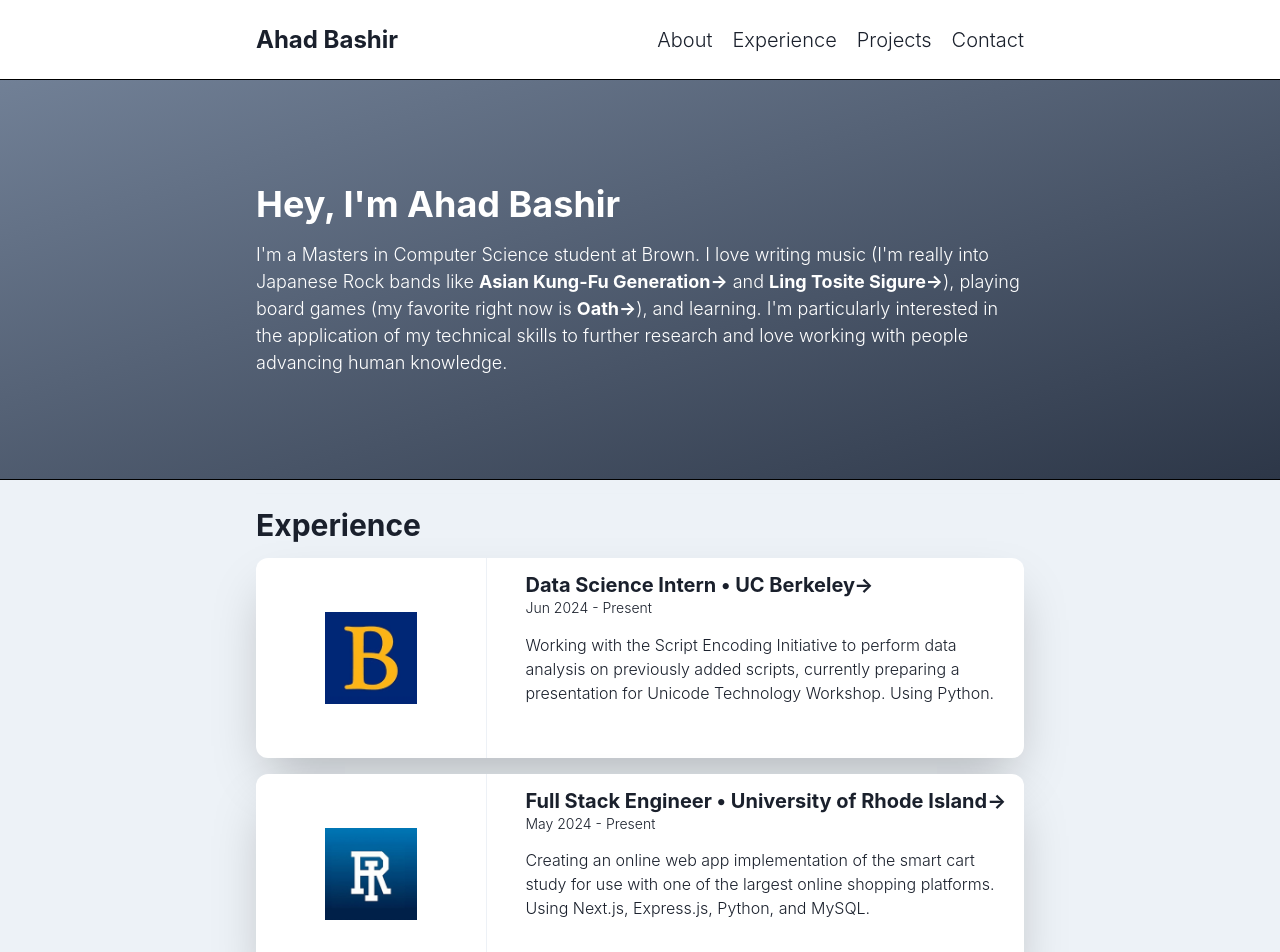
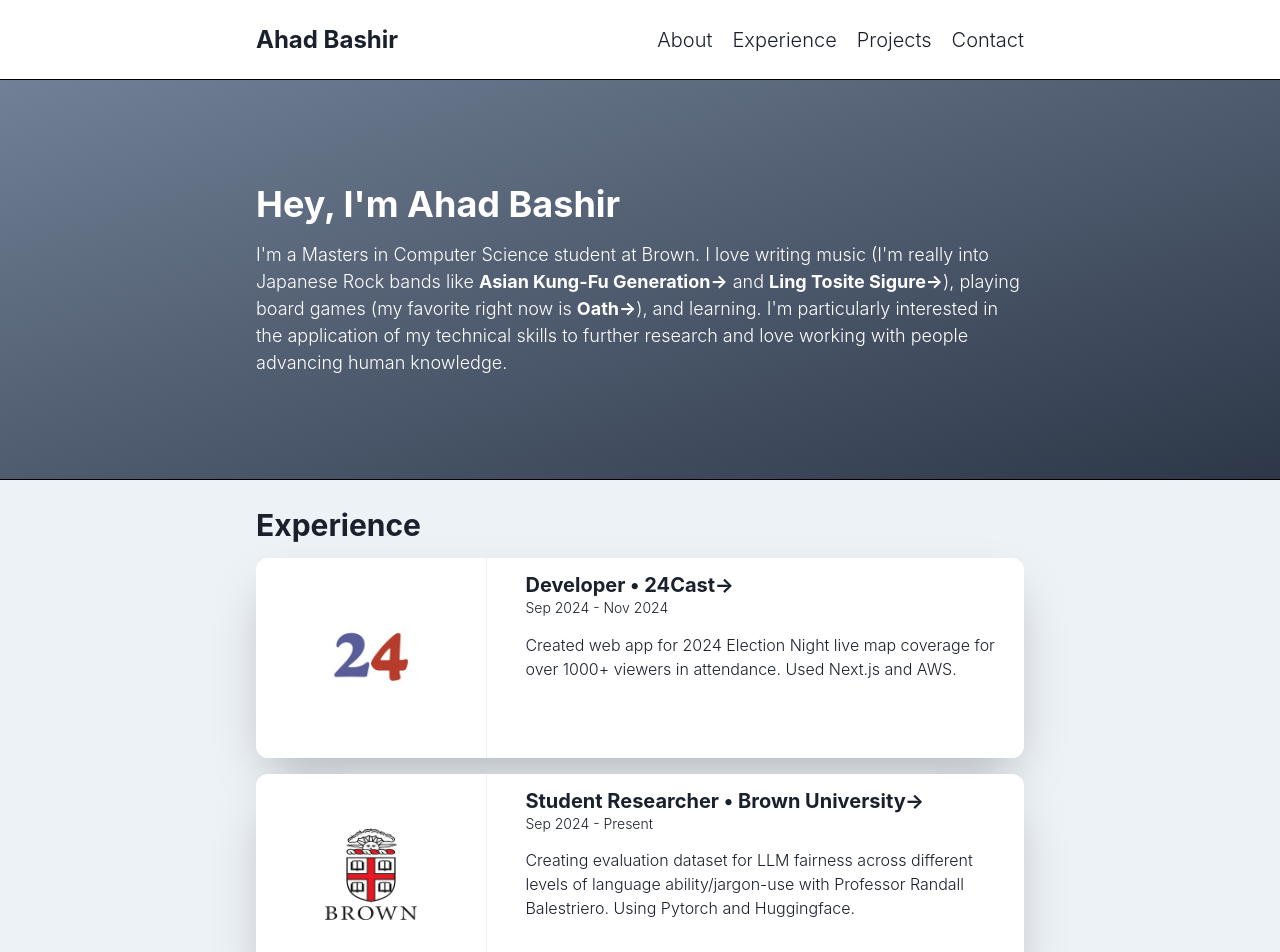
Before and after one commit to ABashir01/portfolio-2, a React (Create React App) app: page / in a window 1280 px wide. Shown: the top 952 px of the page. Built offline with nearby package versions, Linux system fonts and the light colour scheme.

Commit message:
Fixed scroll behavior + updated experiences

```diff
--- a/src/App.js
+++ b/src/App.js
@@ -32,6 +32,24 @@
 
   const experienceList = [
     {
+      "expTitle": "Developer",
+      "expLocation": "24Cast",
+      "expLocationUrl": "https://24cast.org/",
+      "expStartDate": "Sep 2024",
+      "expEndDate": "Nov 2024",
+      "expDescription": "Created web app for 2024 Election Night live map coverage for over 1000+ viewers in attendance. Used Next.js and AWS.",
+      "expImageFile": "experience-images/24castorg_logo.jpg"
+    },
+    {
+      "expTitle": "Student Researcher",
+      "expLocation": "Brown University",
+      "expLocationUrl": "https://vivo.brown.edu/display/rbalestr",
+      "expStartDate": "Sep 2024",
+      "expEndDate": "Present",
+      "expDescription": "Creating evaluation dataset for LLM fairness across different levels of language ability/jargon-use with Professor Randall Balestriero. Using Pytorch and Huggingface.",
+      "expImageFile": "experience-images/brown-logo-transformed.jpeg"
+    },
+    {
       "expTitle": "Data Science Intern",
       "expLocation": "UC Berkeley",
       "expLocationUrl": "https://scriptencodinginitiative.github.io/",
@@ -45,8 +63,8 @@
       "expLocation": "University of Rhode Island",
       "expLocationUrl": "https://web.uri.edu/bytelab/",
       "expStartDate": "May 2024",
-      "expEndDate": "Present",
-      "expDescription": "Creating an online web app implementation of the smart cart study for use with one of the largest online shopping platforms. Using Next.js, Express.js, Python, and MySQL.",
+      "expEndDate": "Aug 2024",
+      "expDescription": "Created an online web app implementation of the smart cart study for use with one of the largest online shopping platforms. Used Next.js, Express.js, Python, and MySQL.",
       "expImageFile": "experience-images/URI-Logo-transformed.jpeg"
     },
     {
@@ -160,10 +178,10 @@
               <Text fontSize={["lg", 0, 0, "2xl"]} fontWeight={700}>Ahad Bashir</Text>
             </Box>
             <HStack spacing={5} fontSize={["md", 0, 0, "xl"]} display={["none", 0, 0, "flex"]} fontWeight={300}>
-              <AnchorLink href='#about'><Link>About</Link></AnchorLink>
-              <AnchorLink href='#experience'><Link>Experience</Link></AnchorLink>
-              <AnchorLink href='#projects'><Link>Projects</Link></AnchorLink>
-              <AnchorLink href='#contact'><Link>Contact</Link></AnchorLink>
+              <AnchorLink href='#about' offset='90'><Link>About</Link></AnchorLink>
+              <AnchorLink href='#experience' offset='90'><Link>Experience</Link></AnchorLink>
+              <AnchorLink href='#projects' offset='90'><Link>Projects</Link></AnchorLink>
+              <AnchorLink href='#contact' offset='90'><Link>Contact</Link></AnchorLink>
             </HStack>
             <IconButton
               aria-label='Open Menu'
```
Also changed, not shown: public/experience-images/24castorg_logo.jpg (added).
